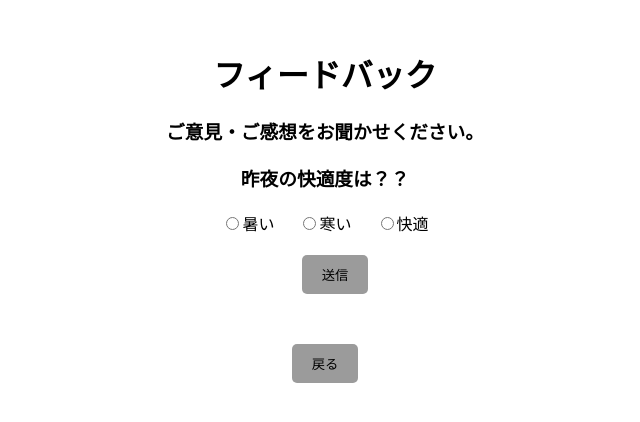
After one commit to YAXU-115/SystemDevelopmentII, a Flask app: template sleep_system/RaspberryPi/templates/feedback.html in a window 1280 px wide. The commit adds this page. Shown: the top 422 px of the page, without its empty margins (315-955 px from the left). Run offline with Flask 3, Linux system fonts and the light colour scheme; the template is opened without the code that fills it, so the values that code supplies are empty; parts of the project's set-up code (start-up, migrations or seed data) failed here and were passed over.

Commit message:
add feedback feature on the Web application add file templates/feedback.html change code use feedback.html in app.py change UI in static/css/style.css in sleep_system/RaspberryPi/ in main branch

```diff
--- a/sleep_system/RaspberryPi/app.py
+++ b/sleep_system/RaspberryPi/app.py
@@ -1,18 +1,22 @@
-from flask import Flask, render_template, request
+from flask import Flask, render_template, request, redirect, url_for
 import datetime, csv, socket
 from functools import wraps
 import threading
 import main, config
 
+
 app = Flask(__name__)
 
 main_thread = None
+feedback_status = None
 
 def log_access(method):
     """アクセスログ用デコレーター"""
     @wraps(method)
     def wrapper(*args, **kwargs):
-        print(f"{request.method}_access {datetime.datetime.now().strftime('%Y-%m-%d %H:%M:%S')}")
+        visitor_ip = request.remote_addr
+        time_now = datetime.datetime.now().strftime('%Y-%m-%d %H:%M:%S')
+        print(f"{request.method}_access {time_now} {visitor_ip}")
         print("リクエストを受け付けました。")
         return method(*args, **kwargs)
     return wrapper
@@ -21,7 +25,8 @@ def log_access(method):
 @log_access
 def get_index():
     global main_thread
-    sleep_status = request.args.get('status', '')
+    global sleep_status
+    sleep_status = request.args.get('sleep_status') or request.args.get('status', '')
     if sleep_status:
         # ここでsleep_statusを処理するロジックを追加できます
         # 例: データベースに保存、ログに記録など
@@ -41,11 +46,37 @@ def get_index():
     """GETリクエストでのインデックスページ"""
     return render_template("index.html", sleep_status=sleep_status)
 
-@app.route("/", methods=["POST"])
+@app.route("/feedback", methods=["POST"])
 @log_access
-def post_index():
+def post_feedback():
+    global sleep_status
+    print("POSTリクエストを受け付けました。")
+    feedback_status = request.form.get('comfort_level', '')
+    if not feedback_status:
+        print("フィードバックステータスが提供されていません。")
+    if feedback_status:
+        # ここでfeedback_statusを処理するロジックを追加できます
+        # 例: データベースに保存、ログに記録など
+        # 現在はコンソールに出力するだけ
+        feedback_data = feedback_status.lower()
+
+        print(f"フィードバックステータス: {feedback_data}")
+
     """POSTリクエストでのインデックスページ"""
-    return render_template("index.html")
+    return redirect(url_for('index', sleep_status=sleep_status))
+
+@app.route("/feedback" , methods=["GET"])
+def feedback():
+    global sleep_status
+    return render_template("feedback.html", sleep_status=sleep_status)
+
+@app.route("/index", methods=["GET"])
+def index():
+    global sleep_status
+    return render_template("index.html", sleep_status=sleep_status)
 
 if __name__ == "__main__":
     app.run(host='0.0.0.0', port=5001, debug=True)
+    config.LOG_FILE.close()
+    print("Flaskアプリケーションを終了します。")
+    main.stop()
--- a/sleep_system/RaspberryPi/static/css/style.css
+++ b/sleep_system/RaspberryPi/static/css/style.css
@@ -2,8 +2,16 @@
   text-align: center;
 }
 .margin-left-20 {
-    margin-left: 20px;
+  margin-left: 20px;
 }
 .margin-top-20 {
-    margin-top: 20px;
+  margin-top: 20px;
 }
+.button {
+  padding: 10px 20px;
+  background-color: #9b9b9b;
+  color: rgb(0, 0, 0);
+  border: none;
+  border-radius: 5px;
+  cursor: pointer;
+}
--- /dev/null
+++ b/sleep_system/RaspberryPi/templates/feedback.html
@@ -0,0 +1,57 @@
+<!DOCTYPE html>
+<html lang="ja">
+<head>
+    <meta charset="UTF-8">
+    <meta name="viewport" content="width=device-width, initial-scale=1.0">
+    <title>Document</title>
+    <link rel="stylesheet" href="{{ url_for('static', filename='css/style.css') }}">
+
+        <style>
+        .text-center {
+  text-align: center;
+}
+.margin-left-20 {
+    margin-left: 20px;
+}
+.margin-top-20 {
+    margin-top: 20px;
+}
+.margin-top-50 {
+    margin-top: 50px;
+}
+    .button {
+    padding: 10px 20px;
+    background-color: #9b9b9b;
+    color: rgb(0, 0, 0);
+    border: none;
+    border-radius: 5px;
+    cursor: pointer;
+}
+    </style>
+</head>
+<body>
+    <h1 class="text-center margin-top-50"><strong>フィードバック</strong></h1>
+
+    <h3 class="text-center margin-top-20">ご意見・ご感想をお聞かせください。</h3>
+    <h3 class="text-center margin-top-20">昨夜の快適度は？？</h3>
+    <div class="text-center">
+        <form action="/feedback" method="POST" class="margin-top-20">
+            <label>
+                <input type="radio" name="comfort_level" value="hot">暑い
+            </label>
+            <label class="margin-left-20">
+                <input type="radio" name="comfort_level" value="cold">寒い
+            </label>
+            <label class="margin-left-20">
+                <input type="radio" name="comfort_level" value="normal">快適
+            </label>
+            <a href="{{ url_for('index', sleep_status=request.args.get('sleep_status', '') ) }}">
+                <br><input type="submit" value="送信" class="button margin-left-20 margin-top-20">
+            </a>
+        </form>
+        <div class="margin-top-50">
+            <a href="{{ url_for('index', sleep_status=request.args.get('sleep_status', '') ) }}" class="margin-top-50"><input type="submit" value="戻る" class="button"></a>
+        </div>
+    </div>
+</body>
+</html>
```
Also changed, not shown: sleep_system/RaspberryPi/templates/index.html (+26 -1 lines).
